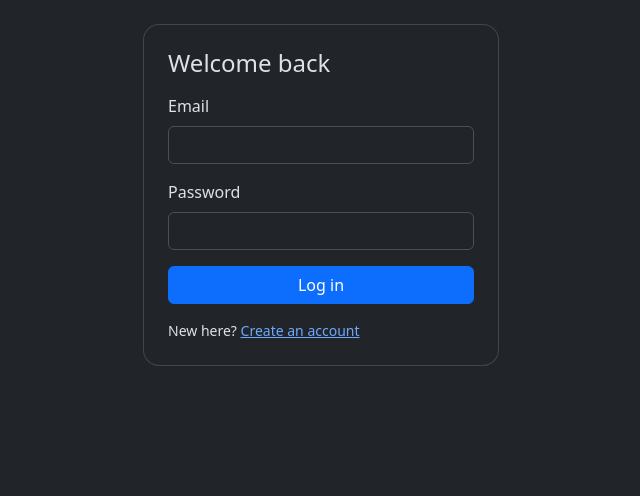
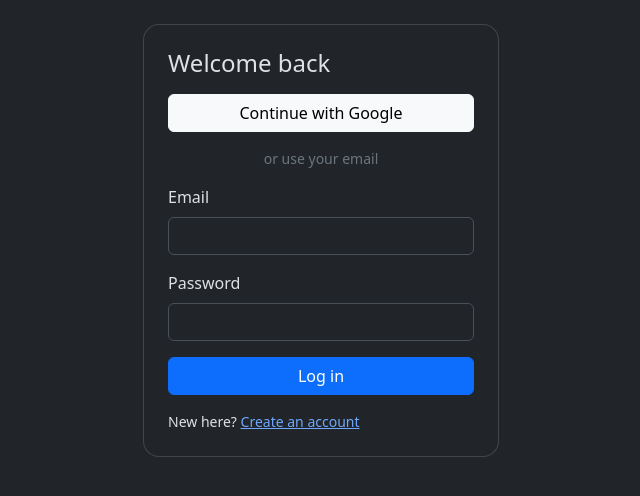
Before and after one commit to nazzzuto/Quest-Beings, a Flask app: page /login in a window 1280 px wide. Shown: the part 56-552 px from the top of the page, without its empty margins (319-959 px from the left). Run offline with Flask 3, Linux system fonts and the light colour scheme.

Commit message:
Add Google OAuth login with profile avatars

```diff
--- a/app.py
+++ b/app.py
@@ -1,6 +1,8 @@
 import os
 import time
 from datetime import datetime, timedelta, timezone
+
+from authlib.integrations.flask_client import OAuth
 
 import redis
 from flask import Flask, render_template, redirect, url_for, request, flash, session, jsonify
@@ -9,6 +11,9 @@ from flask_login import (LoginManager, UserMixin, login_user,
                          logout_user, login_required, current_user)
 from werkzeug.security import generate_password_hash, check_password_hash
 
+from dotenv import load_dotenv
+load_dotenv()
+
 app = Flask(__name__)
 app.config["SECRET_KEY"] = os.environ.get("SECRET_KEY", "dev-only-change-me")
 app.config["SQLALCHEMY_DATABASE_URI"] = "sqlite:///pulsequest.db"
@@ -16,6 +21,15 @@ app.config["SQLALCHEMY_DATABASE_URI"] = "sqlite:///pulsequest.db"
 db = SQLAlchemy(app)
 login_manager = LoginManager(app)
 login_manager.login_view = "login"
+
+oauth = OAuth(app)
+google = oauth.register(
+    name="google",
+    client_id=os.environ.get("GOOGLE_CLIENT_ID"),
+    client_secret=os.environ.get("GOOGLE_CLIENT_SECRET"),
+    server_metadata_url="https://accounts.google.com/.well-known/openid-configuration",
+    client_kwargs={"scope": "openid email profile"},
+)
 
 QUESTION_TIME = 15  # seconds allowed per question
 
@@ -29,7 +43,9 @@ class User(UserMixin, db.Model):
     id = db.Column(db.Integer, primary_key=True)
     name = db.Column(db.String(60), nullable=False)
     email = db.Column(db.String(120), unique=True, nullable=False)
-    password_hash = db.Column(db.String(256), nullable=False)
+    password_hash = db.Column(db.String(256))        # empty for Google-only users
+    google_id = db.Column(db.String(60), unique=True)
+    avatar_url = db.Column(db.String(300))
 
 
 class Challenge(db.Model):
@@ -193,7 +209,7 @@ def login():
         password = request.form["password"]
         user = User.query.filter_by(email=email).first()
 
-        if user and check_password_hash(user.password_hash, password):
+        if user and user.password_hash and check_password_hash(user.password_hash, password):
             login_user(user)
             return redirect(url_for("home"))
         flash("Wrong email or password.", "danger")
@@ -206,6 +222,41 @@ def logout():
     logout_user()
     return redirect(url_for("home"))
 
+@app.route("/auth/google")
+def google_login():
+    redirect_uri = url_for("google_callback", _external=True)
+    return google.authorize_redirect(redirect_uri)
+
+
+@app.route("/auth/google/callback")
+def google_callback():
+    try:
+        token = google.authorize_access_token()
+    except Exception:
+        flash("Google login failed. Please try again.", "danger")
+        return redirect(url_for("login"))
+
+    info = token.get("userinfo")
+    if not info or not info.get("email") or not info.get("email_verified"):
+        flash("Google did not give us a verified email.", "danger")
+        return redirect(url_for("login"))
+
+    email = info["email"].lower()
+    user = User.query.filter_by(google_id=info["sub"]).first()
+
+    if not user:
+        if User.query.filter_by(email=email).first():
+            flash("That email already has a password account. Please log in with your password.", "warning")
+            return redirect(url_for("login"))
+        user = User(name=info.get("name") or email.split("@")[0],
+                    email=email, google_id=info["sub"])
+        db.session.add(user)
+
+    user.avatar_url = info.get("picture")
+    db.session.commit()
+    login_user(user)
+    flash(f"Welcome, {user.name}!", "success")
+    return redirect(url_for("home"))
 
 # ---------- Quiz ----------
 # ---------- Quiz ----------
--- a/templates/base.html
+++ b/templates/base.html
@@ -19,7 +19,13 @@
             <li class="nav-item"><a class="nav-link" href="/">Home</a></li>
             <li class="nav-item"><a class="nav-link" href="#">Leaderboard</a></li>
             {% if current_user.is_authenticated %}
-                <li class="nav-item"><span class="nav-link text-info">Hi, {{ current_user.name }}</span></li>
+                <li class="nav-item d-flex align-items-center">
+                  {% if current_user.avatar_url %}
+                    <img src="{{ current_user.avatar_url }}" alt="" width="28" height="28"
+                      class="rounded-circle me-1" referrerpolicy="no-referrer">
+                  {% endif %}
+                  <span class="nav-link text-info">Hi, {{ current_user.name }}</span>
+                </li>
                 <li class="nav-item"><a class="nav-link" href="{{ url_for('logout') }}">Logout</a></li>
             {% else %}
                 <li class="nav-item"><a class="nav-link" href="{{ url_for('login') }}">Login</a></li>
--- a/templates/login.html
+++ b/templates/login.html
@@ -5,6 +5,8 @@
   <div class="col-md-6 col-lg-4">
     <div class="card p-4">
       <h1 class="h4 mb-3">Welcome back</h1>
+      <a href="{{ url_for('google_login') }}" class="btn btn-light w-100">Continue with Google</a>
+      <div class="text-center text-secondary small my-3">or use your email</div>
       <form method="post">
         <div class="mb-3">
           <label class="form-label">Email</label>
--- a/templates/signup.html
+++ b/templates/signup.html
@@ -5,6 +5,8 @@
   <div class="col-md-6 col-lg-4">
     <div class="card p-4">
       <h1 class="h4 mb-3">Create your account</h1>
+      <a href="{{ url_for('google_login') }}" class="btn btn-light w-100">Continue with Google</a>
+      <div class="text-center text-secondary small my-3">or use your email</div>
       <form method="post">
         <div class="mb-3">
           <label class="form-label">Name</label>
```
Also changed, not shown: requirements.txt (+11 -0 lines), 1 other file.
